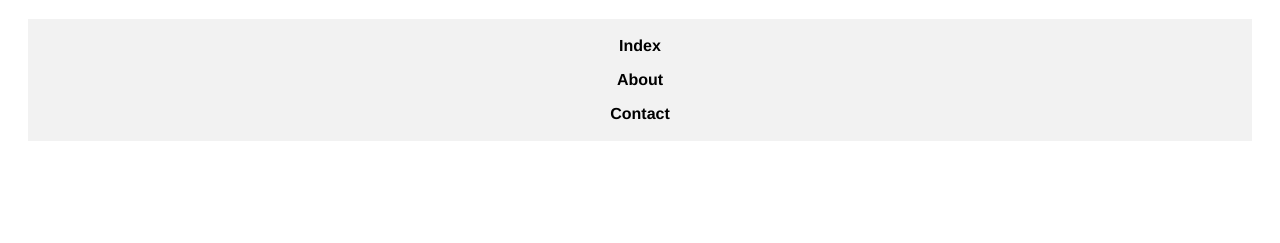
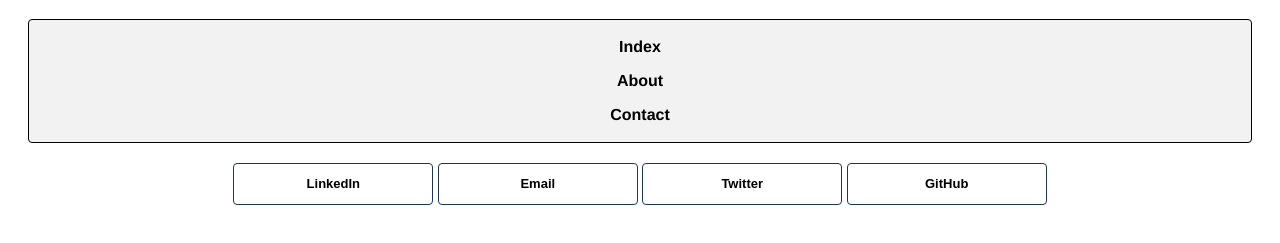
Before and after one commit to brettgrobarz/blog, a plain HTML site: page contact.html in a window 1280 px wide. Shown: the part 61-304 px from the top of the page. Drawn offline with Linux system fonts and the light colour scheme.

Commit message:
finished contact page, updated css to show rounded borders

```diff
--- a/contact.html
+++ b/contact.html
@@ -19,6 +19,19 @@
    </ul>
 </center>
 
+<center>
+<a href="http://www.linkedin.com/pub/brett-grobarz/17/2bb/9bb"
+style="background-color:#ffffff;border:1px solid #1e3650;border-radius:4px;color:#000000;display:inline-block;font-family:sans-serif;font-size:13px;font-weight:bold;line-height:40px;text-align:center;text-decoration:none;width:200px;-webkit-text-size-adjust:none;mso-hide:all;">LinkedIn</a>
 
+<a href="mailto:brett.grobarz@gmail.com"
+style="background-color:#ffffff;border:1px solid #1e3650;border-radius:4px;color:#000000;display:inline-block;font-family:sans-serif;font-size:13px;font-weight:bold;line-height:40px;text-align:center;text-decoration:none;width:200px;-webkit-text-size-adjust:none;mso-hide:all;">Email</a>
+
+<a href="https://twitter.com/brettgrobarz"
+style="background-color:#ffffff;border:1px solid #1e3650;border-radius:4px;color:#000000;display:inline-block;font-family:sans-serif;font-size:13px;font-weight:bold;line-height:40px;text-align:center;text-decoration:none;width:200px;-webkit-text-size-adjust:none;mso-hide:all;">Twitter</a>
+
+<a href="https://github.com/brettgrobarz/"
+style="background-color:#ffffff;border:1px solid #1e3650;border-radius:4px;color:#000000;display:inline-block;font-family:sans-serif;font-size:13px;font-weight:bold;line-height:40px;text-align:center;text-decoration:none;width:200px;-webkit-text-size-adjust:none;mso-hide:all;">GitHub</a>
+
+</center>
 </body>
 </html>
--- a/css/style.css
+++ b/css/style.css
@@ -12,6 +12,7 @@
   background-color: #f2f2f2;
   padding: 10px;
   margin: 20px;
+  border-radius: 4px;
 }
 
 .container img {
@@ -25,6 +26,8 @@
       padding: 10px;
       list-style: none;
       background-color: #f2f2f2;
+      border-radius: 4px;
+      border: 1px solid black;
       }
 
 #nav li {
@@ -40,4 +43,6 @@
 
 #nav li a:hover {
       color: #c00;
-      background-color: #fff; }
+      background-color: #fff;
+  	border-radius: 4px;
+  }
```
